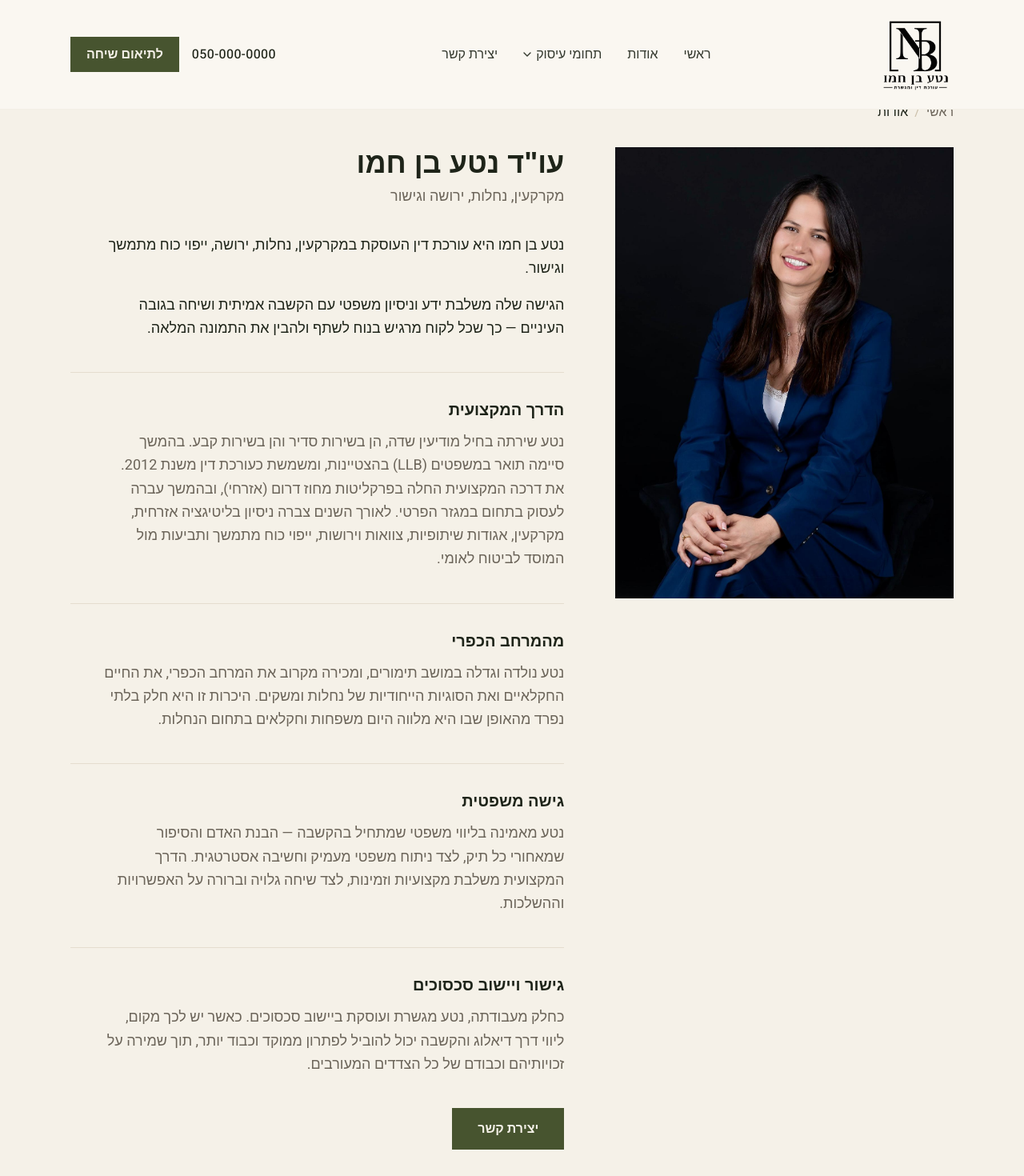
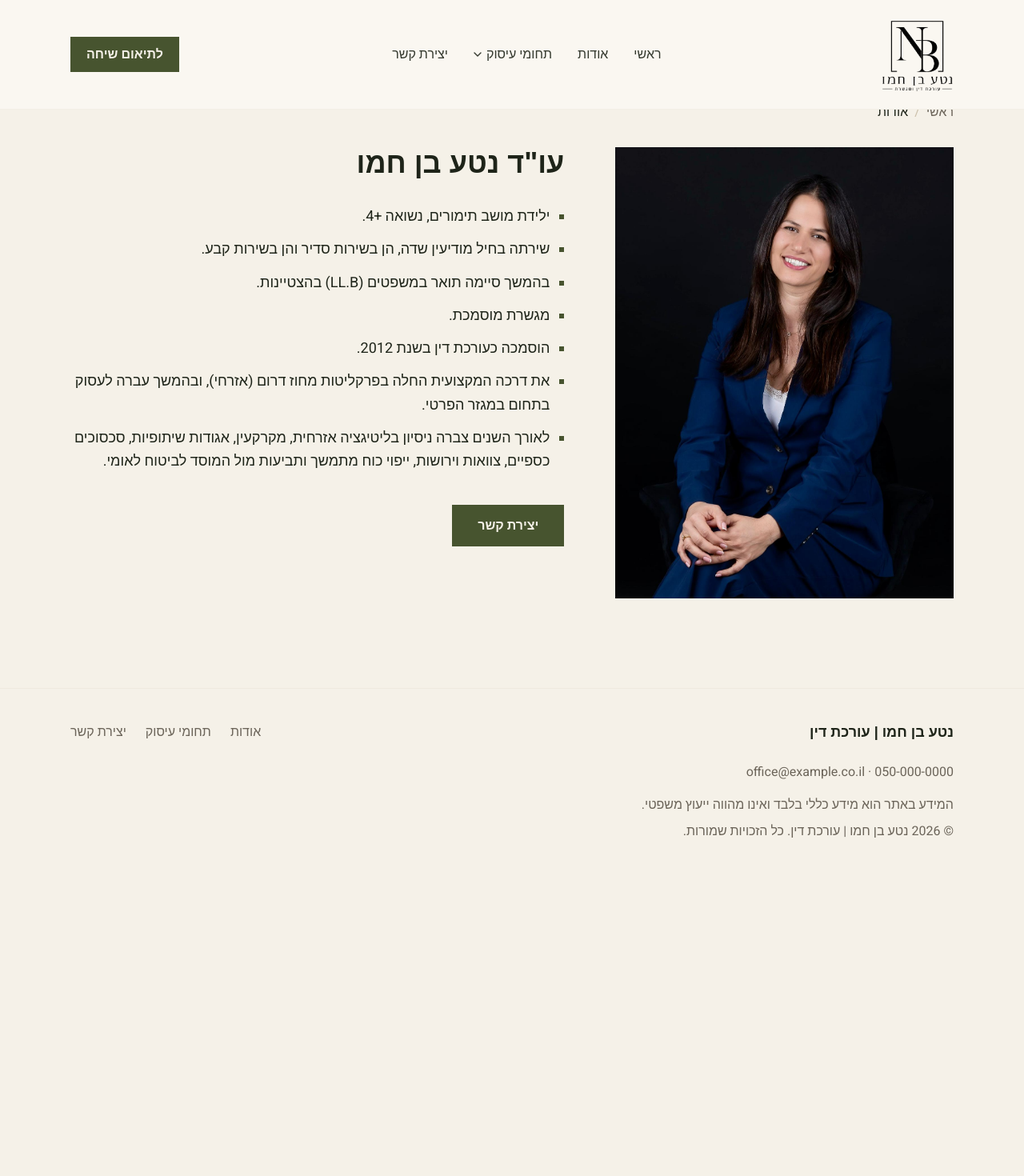
Before and after one commit to d3211779-droid/neta-law-site, a Next.js app: page /about in a window 1280 px wide. Shown: the top 1470 px of the page at 80% size. After the commit the page ends 1091 px from the top, so only its background shows below. Built offline with nearby package versions, Linux system fonts and the light colour scheme; a web font is replaced by a local one.

Commit message:
Update about page, header and contact details

```diff
--- a/src/app/about/page.tsx
+++ b/src/app/about/page.tsx
@@ -34,53 +34,15 @@ export default function AboutPage() {
             <h1 className="font-[family-name:var(--font-heading)] text-3xl font-semibold text-foreground sm:text-4xl">
               {aboutPage.heading}
             </h1>
-            <p className="mt-2 text-base font-medium text-muted-foreground sm:text-lg">
-              {aboutPage.role}
-            </p>
 
-            <div className="mt-8 space-y-4">
-              {aboutPage.intro.map((paragraph) => (
-                <p key={paragraph} className="max-w-xl text-base leading-relaxed text-foreground sm:text-lg">
-                  {paragraph}
-                </p>
+            <ul className="mt-8 space-y-3">
+              {aboutPage.highlights.map((item) => (
+                <li key={item} className="flex items-start gap-3 text-base leading-relaxed text-foreground sm:text-lg">
+                  <span aria-hidden="true" className="mt-3 h-1.5 w-1.5 shrink-0 bg-accent" />
+                  {item}
+                </li>
               ))}
-            </div>
-
-            <div className="mt-10 border-t border-border/40 pt-8">
-              <h2 className="font-[family-name:var(--font-heading)] text-xl font-semibold text-foreground">
-                {aboutPage.pathTitle}
-              </h2>
-              <p className="mt-3 max-w-xl text-base leading-relaxed text-muted-foreground sm:text-lg">
-                {aboutPage.path}
-              </p>
-            </div>
-
-            <div className="mt-10 border-t border-border/40 pt-8">
-              <h2 className="font-[family-name:var(--font-heading)] text-xl font-semibold text-foreground">
-                {aboutPage.ruralTitle}
-              </h2>
-              <p className="mt-3 max-w-xl text-base leading-relaxed text-muted-foreground sm:text-lg">
-                {aboutPage.rural}
-              </p>
-            </div>
-
-            <div className="mt-10 border-t border-border/40 pt-8">
-              <h2 className="font-[family-name:var(--font-heading)] text-xl font-semibold text-foreground">
-                {aboutPage.approachTitle}
-              </h2>
-              <p className="mt-3 max-w-xl text-base leading-relaxed text-muted-foreground sm:text-lg">
-                {aboutPage.approach}
-              </p>
-            </div>
-
-            <div className="mt-10 border-t border-border/40 pt-8">
-              <h2 className="font-[family-name:var(--font-heading)] text-xl font-semibold text-foreground">
-                {aboutPage.mediationTitle}
-              </h2>
-              <p className="mt-3 max-w-xl text-base leading-relaxed text-muted-foreground sm:text-lg">
-                {aboutPage.mediation}
-              </p>
-            </div>
+            </ul>
 
             <Link
               href={aboutPage.cta.href}
--- a/src/app/practice-areas/page.tsx
+++ b/src/app/practice-areas/page.tsx
@@ -10,7 +10,7 @@ export const metadata: Metadata = {
 
 export default function PracticeAreasPage() {
   return (
-    <div className="bg-background">
+    <div className="bg-surface-tint">
       <div className="mx-auto max-w-6xl px-4 pb-20 pt-28 sm:px-6 sm:pb-28 sm:pt-32">
         <Breadcrumbs items={[{ label: "ראשי", href: "/" }, { label: "תחומי עיסוק" }]} />
 
--- a/src/components/ContactSection.tsx
+++ b/src/components/ContactSection.tsx
@@ -33,13 +33,16 @@ export default function ContactSection() {
                 {contactDetails.phoneDisplay}
               </a>
             </li>
+            <li className="text-dark-section-foreground/75">פקס: {contactDetails.fax}</li>
             <li>
               <a href={`mailto:${contactDetails.email}`} className="inline-flex items-center gap-3 text-dark-section-foreground/90 hover:text-accent-secondary">
                 <MailIcon />
                 {contactDetails.email}
               </a>
             </li>
-            <li className="text-dark-section-foreground/75">{contactDetails.address}</li>
+            <li className="text-dark-section-foreground/75">
+              {contactDetails.address}, מיקוד {contactDetails.postalCode}
+            </li>
           </ul>
         </div>
 
--- a/src/components/SiteHeader.tsx
+++ b/src/components/SiteHeader.tsx
@@ -41,12 +41,12 @@ export default function SiteHeader() {
           : "border-b border-transparent bg-transparent text-dark-section-foreground"
       }`}
     >
-      <div className="mx-auto flex max-w-6xl items-center justify-between gap-4 px-4 py-5 sm:px-6">
+      <div className="mx-auto flex max-w-6xl items-center justify-between gap-4 ps-3 pe-4 py-5 sm:ps-4 sm:pe-6">
         <Link href="/" className="shrink-0">
           <Image
             src={media.logo.src}
             alt={media.logo.alt}
-            width={96}
+            width={107}
             height={96}
             className="h-[72px] w-auto lg:h-24"
             quality={90}
@@ -71,15 +71,9 @@ export default function SiteHeader() {
         </nav>
 
         <div className="flex items-center gap-4">
-          <a
-            href={`tel:${contactDetails.phone}`}
-            className="hidden text-base font-medium tracking-wide sm:inline"
-          >
-            {contactDetails.phoneDisplay}
-          </a>
           <Link
             href="/contact"
-            className="hidden bg-accent px-5 py-2.5 text-base font-semibold text-accent-foreground transition-colors hover:bg-dark-section hover:text-dark-section-foreground sm:inline-flex"
+            className="hidden bg-accent px-5 py-2.5 text-base font-semibold text-accent-foreground transition-colors hover:bg-dark-section hover:text-dark-section-foreground lg:inline-flex"
           >
             לתיאום שיחה
           </Link>
--- a/src/data/site-content.ts
+++ b/src/data/site-content.ts
@@ -39,8 +39,10 @@ export type ServicePageContent = {
 export type ContactDetails = {
   phone: string;
   phoneDisplay: string;
+  fax: string;
   email: string;
   address: string;
+  postalCode: string;
 };
 
 export type PageMeta = {
@@ -73,8 +75,8 @@ export const media = {
   logo: {
     src: "/images/logo.png",
     alt: 'עו״ד נטע בן חמו',
-    width: 1254,
-    height: 1254,
+    width: 1325,
+    height: 1187,
   },
   portrait: {
     src: "/images/neta-portrait.jpeg",
@@ -85,13 +87,16 @@ export const media = {
   heroVideo: "/videos/hero.mp4",
 };
 
-// TEMPORARY CONTENT — REQUIRES CLIENT APPROVAL (no real phone/email/address
-// has been provided yet)
+// Address and postal code are CONFIRMED — client-provided. Phone, fax, and
+// email are still TEMPORARY CONTENT — REQUIRES CLIENT APPROVAL (no real
+// values have been provided for those yet).
 export const contactDetails: ContactDetails = {
   phone: "050-000-0000",
   phoneDisplay: "050-000-0000",
+  fax: "מספר הפקס יתעדכן בקרוב",
   email: "office@example.co.il",
-  address: "כתובת המשרד תתעדכן בקרוב",
+  address: 'מתחם "הנגרייה", קיבוץ גת',
+  postalCode: "7956500",
 };
 
 export const nav: NavItem[] = [
@@ -284,31 +289,24 @@ export const contactCallout = {
   cta: { label: "ליצירת קשר", href: "/contact" },
 };
 
-// CONFIRMED biographical facts, woven into TEMPORARY CONTENT — REQUIRES
-// CLIENT APPROVAL prose. Nothing here invents experience, awards, cases,
-// success rates, client names, memberships, or family details beyond what
-// the client supplied. Experience is stated only as "עורכת דין משנת 2012" —
-// not as a number of years — per the client's explicit instruction.
+// CONFIRMED — the client dictated this exact bullet list (not draft prose
+// this time). Nothing here invents experience, awards, cases, success
+// rates, client names, or memberships beyond what was supplied. Experience
+// is stated only as "הוסמכה כעורכת דין בשנת 2012" — not as a number of
+// years — per the client's explicit instruction.
 export const aboutPage = {
   metaTitle: 'אודות | עו"ד נטע בן חמו',
-  metaDescription: 'היכרות עם עו"ד נטע בן חמו — רקע מקצועי, הדרך אל עולם המשפט וגישת העבודה.',
+  metaDescription: 'היכרות עם עו"ד נטע בן חמו — רקע אישי ומקצועי.',
   heading: siteMeta.lawyerFullName,
-  role: "מקרקעין, נחלות, ירושה וגישור",
-  intro: [
-    "נטע בן חמו היא עורכת דין העוסקת במקרקעין, נחלות, ירושה, ייפוי כוח מתמשך וגישור.",
-    "הגישה שלה משלבת ידע וניסיון משפטי עם הקשבה אמיתית ושיחה בגובה העיניים — כך שכל לקוח מרגיש בנוח לשתף ולהבין את התמונה המלאה.",
+  highlights: [
+    "ילידת מושב תימורים, נשואה +4.",
+    "שירתה בחיל מודיעין שדה, הן בשירות סדיר והן בשירות קבע.",
+    "בהמשך סיימה תואר במשפטים (LL.B) בהצטיינות.",
+    "מגשרת מוסמכת.",
+    "הוסמכה כעורכת דין בשנת 2012.",
+    "את דרכה המקצועית החלה בפרקליטות מחוז דרום (אזרחי), ובהמשך עברה לעסוק בתחום במגזר הפרטי.",
+    "לאורך השנים צברה ניסיון בליטיגציה אזרחית, מקרקעין, אגודות שיתופיות, סכסוכים כספיים, צוואות וירושות, ייפוי כוח מתמשך ותביעות מול המוסד לביטוח לאומי.",
   ],
-  pathTitle: "הדרך המקצועית",
-  path: "נטע שירתה בחיל מודיעין שדה, הן בשירות סדיר והן בשירות קבע. בהמשך סיימה תואר במשפטים (LLB) בהצטיינות, ומשמשת כעורכת דין משנת 2012. את דרכה המקצועית החלה בפרקליטות מחוז דרום (אזרחי), ובהמשך עברה לעסוק בתחום במגזר הפרטי. לאורך השנים צברה ניסיון בליטיגציה אזרחית, מקרקעין, אגודות שיתופיות, צוואות וירושות, ייפוי כוח מתמשך ותביעות מול המוסד לביטוח לאומי.",
-  ruralTitle: "מהמרחב הכפרי",
-  rural:
-    "נטע נולדה וגדלה במושב תימורים, ומכירה מקרוב את המרחב הכפרי, את החיים החקלאיים ואת הסוגיות הייחודיות של נחלות ומשקים. היכרות זו היא חלק בלתי נפרד מהאופן שבו היא מלווה היום משפחות וחקלאים בתחום הנחלות.",
-  approachTitle: "גישה משפטית",
-  approach:
-    "נטע מאמינה בליווי משפטי שמתחיל בהקשבה — הבנת האדם והסיפור שמאחורי כל תיק, לצד ניתוח משפטי מעמיק וחשיבה אסטרטגית. הדרך המקצועית משלבת מקצועיות וזמינות, לצד שיחה גלויה וברורה על האפשרויות וההשלכות.",
-  mediationTitle: "גישור ויישוב סכסוכים",
-  mediation:
-    "כחלק מעבודתה, נטע מגשרת ועוסקת ביישוב סכסוכים. כאשר יש לכך מקום, ליווי דרך דיאלוג והקשבה יכול להוביל לפתרון ממוקד וכבוד יותר, תוך שמירה על זכויותיהם וכבודם של כל הצדדים המעורבים.",
   cta: { label: "יצירת קשר", href: "/contact" },
 };
 
```
Also changed, not shown: src/app/globals.css (+7 -0 lines), public/images/logo.png.
